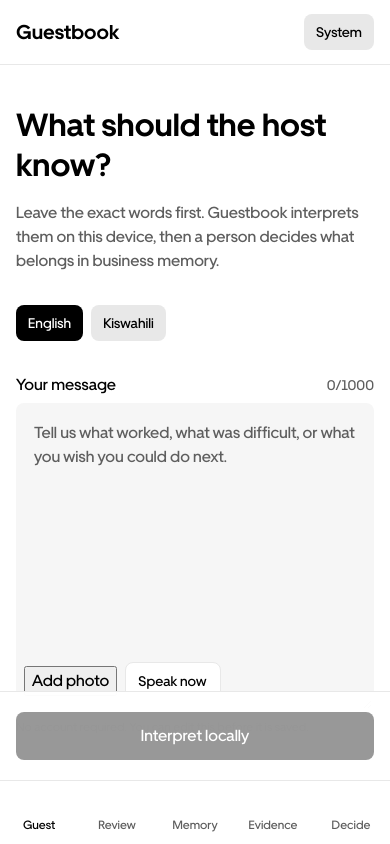
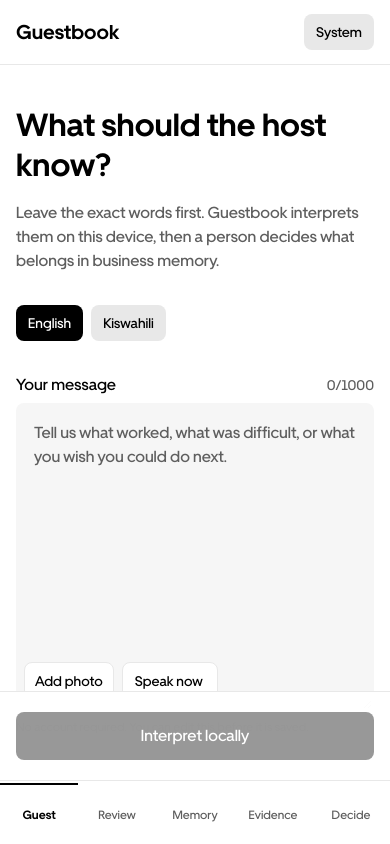
Before and after one commit to Davemafy/Guestbook, a React (Vite) app: page / in a window 390 px wide. Shown: the top 844 px of the page. Built offline with nearby package versions, Linux system fonts and the light colour scheme.

Commit message:
design: remove nav glyph styling and text-label composer tools

```diff
--- a/src/styles.css
+++ b/src/styles.css
@@ -1293,33 +1293,22 @@ button:disabled {
     flex: 1 1 0;
     min-width: 0;
     height: 62px;
-    padding: 12px 8px;
+    padding: 0 8px;
     border: 0;
+    border-top: 2px solid transparent;
     background: var(--background-primary);
     color: var(--content-tertiary);
-    display: flex;
-    flex-direction: column;
-    align-items: center;
-    justify-content: flex-end;
-    gap: 2px;
+    display: grid;
+    place-items: center;
     font-size: 12px;
     line-height: 16px;
     font-weight: 500;
   }
 
   .base-bottom-navigation button.active {
+    border-top-color: var(--content-primary);
     color: var(--content-primary);
-  }
-
-  .bottom-nav-icon {
-    width: 20px;
-    height: 20px;
-    display: grid;
-    place-items: center;
-  }
-
-  .bottom-nav-icon svg {
-    display: block;
+    font-weight: 700;
   }
 
   .guest-layout,
@@ -1578,7 +1567,7 @@ button:disabled {
   pointer-events: auto;
 }
 
-.composer-icon-button,
+.composer-tool-button,
 .composer-voice-button,
 .stop-listening {
   border: 1px solid var(--background-tertiary);
@@ -1588,12 +1577,16 @@ button:disabled {
   cursor: pointer;
 }
 
-.composer-icon-button {
-  width: 40px;
+.composer-tool-button {
   height: 40px;
+  padding: 0 12px;
   border-radius: 8px;
-  display: grid;
-  place-items: center;
+  display: inline-flex;
+  align-items: center;
+  justify-content: center;
+  font-size: 14px;
+  line-height: 20px;
+  font-weight: 500;
 }
 
 .composer-voice-button {
@@ -1608,7 +1601,7 @@ button:disabled {
   font-weight: 500;
 }
 
-.composer-icon-button:hover,
+.composer-tool-button:hover,
 .composer-voice-button:hover,
 .stop-listening:hover {
   background: var(--background-secondary);
@@ -1677,9 +1670,9 @@ button:disabled {
     bottom: 32px;
   }
 
-  .composer-icon-button {
-    width: 38px;
+  .composer-tool-button {
     height: 38px;
+    padding-inline: 10px;
   }
 
   .composer-voice-button {
@@ -1702,12 +1695,6 @@ button:disabled {
   }
 }
 
-.ui-icon {
-  width: 18px;
-  height: 18px;
-  display: block;
-  flex: 0 0 auto;
-}
 
 .voice-activity {
   height: 26px;
```
